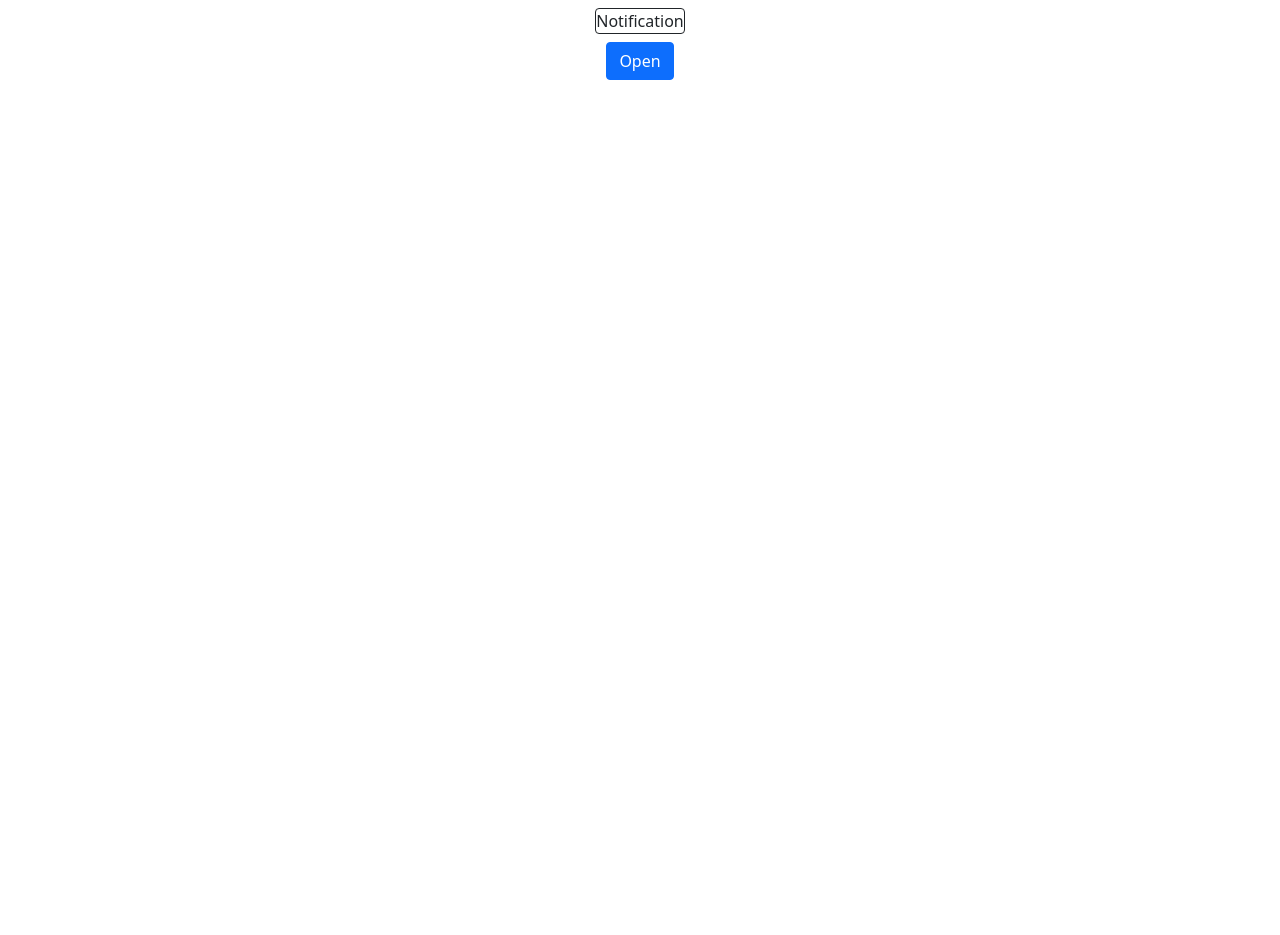
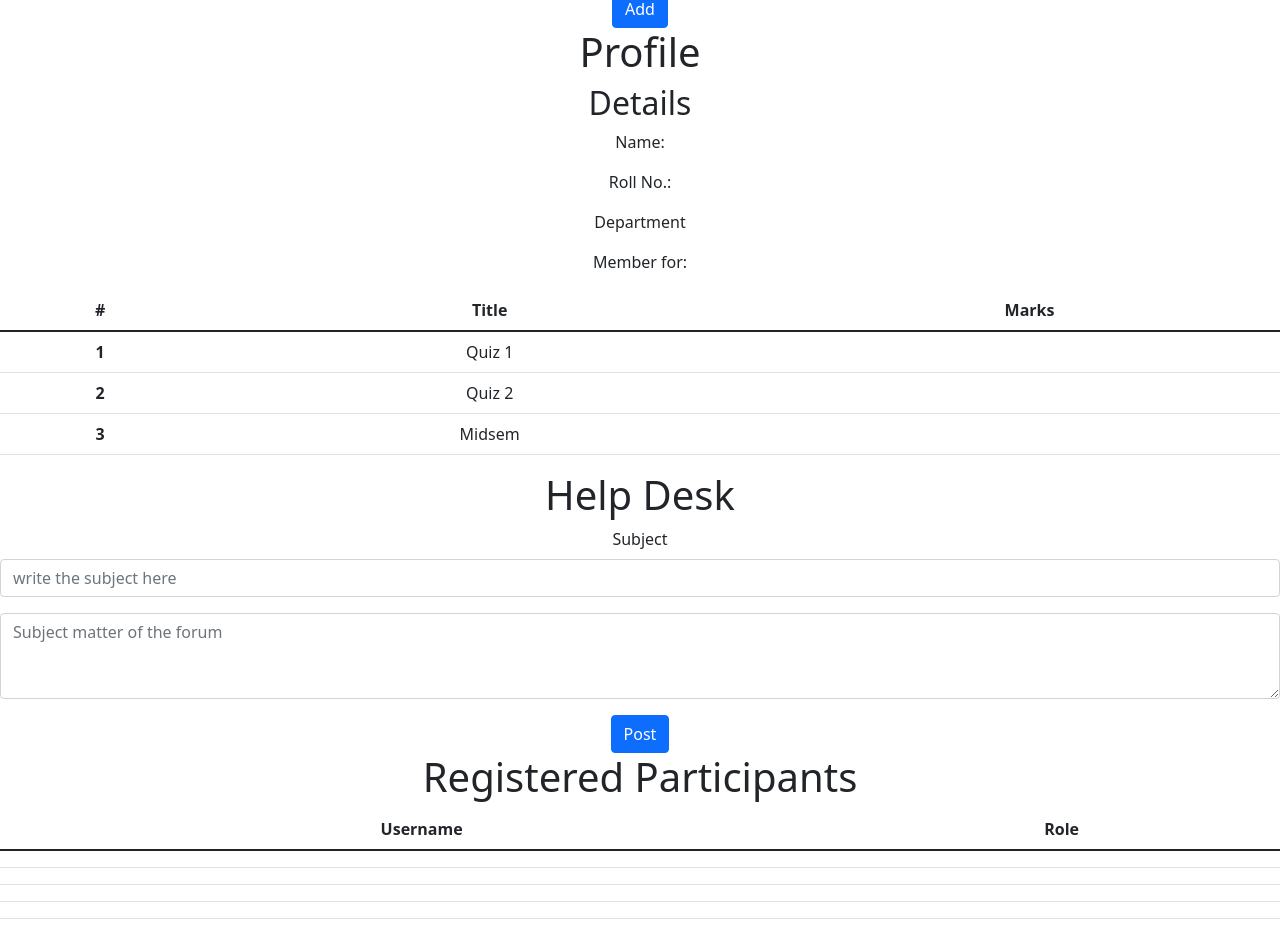
Before and after one commit to jahnavi0926/frontend, a React (Create React App) app in the folder my-arpo/: page / in a window 1280 px wide. Shown: the part 280-1215 px from the top of the page. Before the commit the page ends 800 px from the top, so only its background shows below. Built offline with nearby package versions, Linux system fonts and the light colour scheme.

Commit message:
profile, participants and help desk added

```diff
--- a/my-arpo/package.json
+++ b/my-arpo/package.json
@@ -9,7 +9,7 @@
     "bootstrap": "^5.1.3",
     "react": "^17.0.2",
     "react-dom": "^17.0.2",
-    "react-scripts": "5.0.0",
+    "react-scripts": "^5.0.0",
     "web-vitals": "^2.1.4"
   },
   "scripts": {
--- a/my-arpo/src/App.js
+++ b/my-arpo/src/App.js
@@ -9,24 +9,32 @@ import DashboardForumQuery from './components/DashboardForumQuery';
 import InstructorForumDasboard from './pages/InstructorForumDasboard';
 import AddNotification from './pages/AddNotification'
 import NotifDashboard from './pages/NotifDashboard';
+import Profile from './pages/Profile';
+import HelpDesk from './pages/HelpDesk';
+import Table from './components/Table';
+import Participants from './pages/Participants';
 function App() {
   return (
     <div className="App ">
-      {/* <LoginPage /> */}
-      {/* <StudentDashboard /> */}
+      {/* { <LoginPage /> } */}
+      {/* { <StudentDashboard /> } */}
 
-       {/* <InstructorHomepage /> */}
-      {/*<GenQueryaddition /> */}
-      {/* <PrivateQueryaddition /> */}
+       {/* { <InstructorHomepage /> } */}
+      {<GenQueryAddition /> }
+      {/* { <PrivateQueryAddition /> } */}
 
-       {/* <InstructorHomepage /> */}
+       {/* { <InstructorHomepage /> } */}
        {/* <GenQueryAddition />  */}
       {/* <PrivateQueryAddition /> */}
       {/* <ForumView/> */}
        {/* <DashboardForumQuery/> */}
-       <NotifDashboard/>
+       {/* <NotifDashboard/> */}
      {/* <InstructorForumDasboard/> */}
       {/* <AddNotification/> */}
+      {<Profile/>}
+      {<HelpDesk/>}
+      {<Participants/>}
+
     </div>
   );
 }
--- /dev/null
+++ b/my-arpo/src/components/Table.js
@@ -0,0 +1,36 @@
+import React from 'react'
+
+function Table() {
+  return (
+    <div>
+        <table class="table">
+  <thead>
+    <tr>
+      <th scope="col">#</th>
+      <th scope="col">Title</th>
+      <th scope="col">Marks</th>
+    </tr>
+  </thead>
+  <tbody>
+    <tr>
+      <th scope="row">1</th>
+      <td>Quiz 1</td>
+      <td></td>
+    </tr>
+    <tr>
+      <th scope="row">2</th>
+      <td>Quiz 2</td>
+      <td></td>
+    </tr>
+    <tr>
+      <th scope="row">3</th>
+      <td>Midsem</td>
+      <td></td>
+    </tr>
+  </tbody>
+</table>
+    </div>
+  )
+}
+
+export default Table
--- /dev/null
+++ b/my-arpo/src/pages/HelpDesk.js
@@ -0,0 +1,19 @@
+import React from 'react'
+
+function HelpDesk() {
+  return (
+    <><div>
+        <h1>Help Desk</h1></div><div className="mb-3">
+          <label for="exampleFormControlInput1" class="form-label">Subject</label>
+          <input className="form-control" id="exampleFormControlInput1" placeholder="write the subject here" />
+      </div>
+      <div className="mb-3">
+                {/* <label for="exampleFormControlTextarea1" class="form-label">Description</label> */}
+                <textarea className="form-control" id="exampleFormControlTextarea1" rows="3" placeholder="Subject matter of the forum"></textarea>
+            </div>
+            <button type="button" class="btn btn-primary">Post</button></>
+
+  )
+}
+
+export default HelpDesk
--- /dev/null
+++ b/my-arpo/src/pages/Participants.js
@@ -0,0 +1,40 @@
+import React from 'react'
+import Table from '../components/Table';
+
+function Participants() {
+  return (
+    <div>
+        <h1>Registered Participants</h1>
+        {/* <Table></Table> */}
+        <table class="table">
+  <thead>
+    <tr>
+      <th scope="col">Username</th>
+      <th scope="col">Role</th>
+    </tr>
+  </thead>
+  <tbody>
+    <tr>
+      <th scope="row"></th>
+      <td></td>
+    </tr>
+    <tr>
+      <th scope="row"></th>
+      <td></td>
+    </tr>
+    <tr>
+      <th scope="row"></th>
+      <td></td>
+    </tr>
+    <tr>
+      <th scope="row"></th>
+      <td></td>
+    </tr>
+
+  </tbody>
+</table>
+    </div>
+  )
+}
+
+export default Participants
--- /dev/null
+++ b/my-arpo/src/pages/Profile.js
@@ -0,0 +1,47 @@
+import React from 'react';
+import Table from '../components/Table';
+
+function Profile() {
+  return (
+      <>
+    <div>
+        <h1>Profile</h1>
+        <h2>Details</h2>
+        <p>Name:</p>
+        <p>Roll No.:</p>
+        <p>Department</p>
+        <p>Member for:</p>
+
+        {/* <Table></Table> */}
+        <table class="table">
+  <thead>
+    <tr>
+      <th scope="col">#</th>
+      <th scope="col">Title</th>
+      <th scope="col">Marks</th>
+    </tr>
+  </thead>
+  <tbody>
+    <tr>
+      <th scope="row">1</th>
+      <td>Quiz 1</td>
+      <td></td>
+    </tr>
+    <tr>
+      <th scope="row">2</th>
+      <td>Quiz 2</td>
+      <td></td>
+    </tr>
+    <tr>
+      <th scope="row">3</th>
+      <td>Midsem</td>
+      <td></td>
+    </tr>
+  </tbody>
+</table>
+    </div>
+    </>
+  )
+}
+
+export default Profile
```
Also changed, not shown: 1 other file (tests, documents, lock files or other folders).
